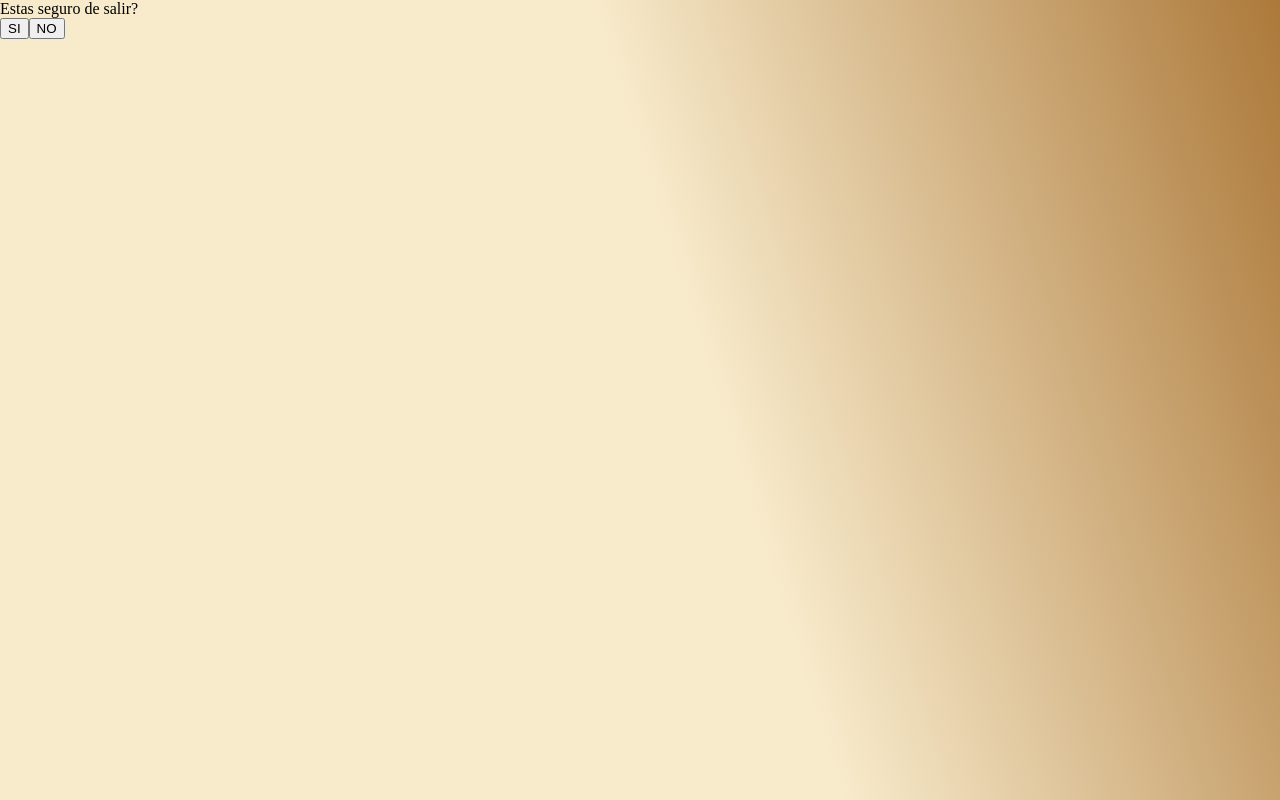
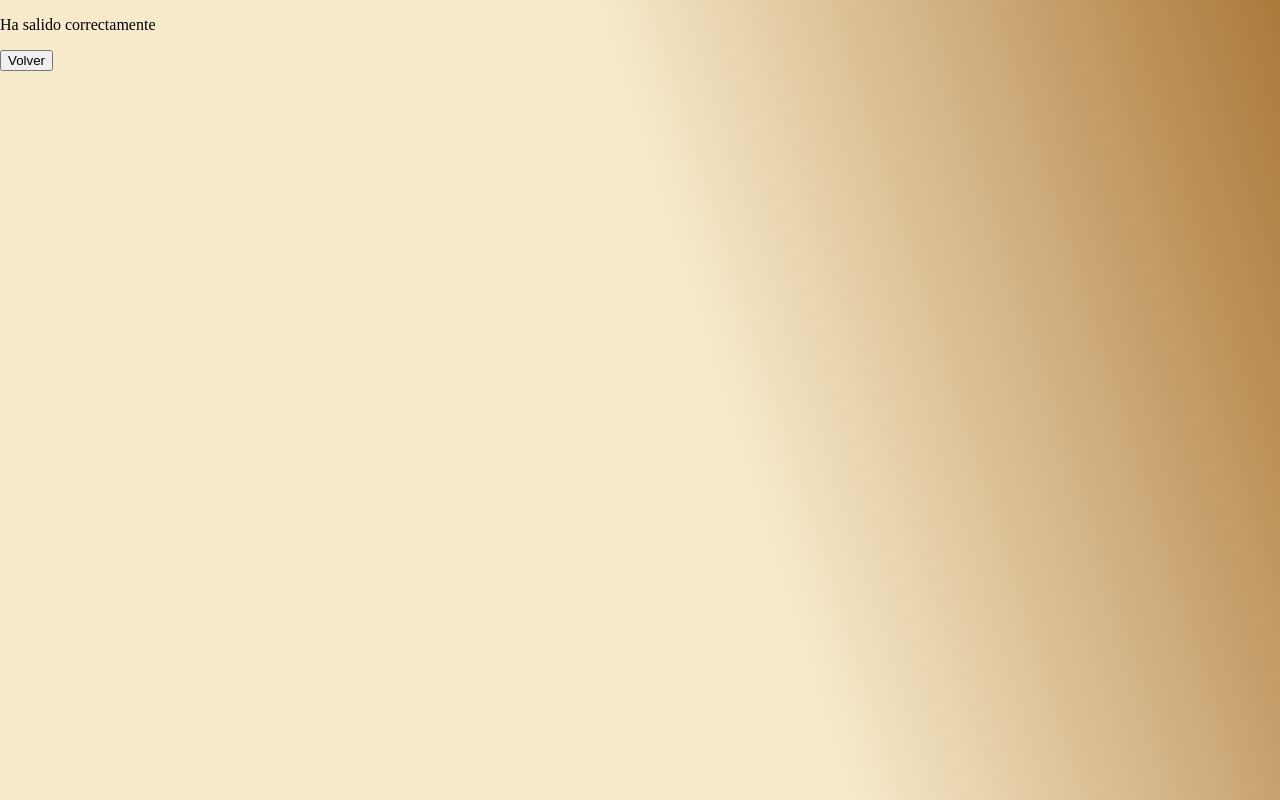
Before and after one commit to Javour02/Libros, a React (Create React App) app in the folder libros-app/: page /signOut in a window 1280 px wide. Built offline with nearby package versions, Linux system fonts and the light colour scheme.

Commit message:
Sign in y log in

```diff
--- a/libros-app/src/pages/LogIn/LogIn.js
+++ b/libros-app/src/pages/LogIn/LogIn.js
@@ -14,7 +14,7 @@ class LogIn extends Component {
         userName: "",
         password: "",
         isError: this.props.errorMessageAuth,
-        errorMessage: this.props.errorMessage,
+        errorMessage: "",
     };
 
     componentDidMount(){
@@ -33,16 +33,6 @@ class LogIn extends Component {
     }
 
     render() {
-        return this.state.isUserLoggedIn
-            ? this.onUserLoggedIn()
-            : this.onUserLoggedOut();
-    }
-
-    onUserLoggedIn() {
-        return (<Navbar />);
-    }
-
-    onUserLoggedOut() {
         return (
             <div className="logIn">
                 <h1 className="logIn--title">Log in</h1>
@@ -111,7 +101,7 @@ class LogIn extends Component {
 
         if(validator.isEmail(userData.email) && userData.password!==""){
             this.props.onUserLogin(userData, () => {
-                this.props.history.push("/");
+                //this.props.history.push("/");
             });
         }else{
             let isError = true;
--- a/libros-app/src/pages/SignOut/signOut.js
+++ b/libros-app/src/pages/SignOut/signOut.js
@@ -8,6 +8,7 @@ import { Link } from 'react-router-dom';
 class SignOut extends Component {
     state = {
         isUserLoggedIn: this.props.isUserLoggedIn,
+        gotomenu: false,
     };
 
     componentDidMount(){
@@ -28,13 +29,11 @@ class SignOut extends Component {
     render(){
         return (
             <div className="sign-out">
-                <t1>Estas seguro de salir?</t1>
+                {this.signOutDefinitively()}
+                <p>Ha salido correctamente</p>
                 <div className="signOut-buttons">
                     <Link to="/">
-                    <button onClick={this.signOutDefinitively()}>SI</button>
-                    </Link>
-                    <Link to="/MainMenu">
-                    <button>NO</button>
+                        <button>Volver</button>
                     </Link>
                 </div>
             </div>
@@ -54,8 +53,8 @@ class SignOut extends Component {
 
     const mapDispatchToProps = (dispatch) => {
         return {
-            onSignOut: (authData, onSuccessCallback) =>
-                dispatch(actionCreators.logOut(authData)),
+            onSignOut: () =>
+                dispatch(actionCreators.logOut()),
         };
     };
 
--- a/libros-app/src/store/reducers/authentication.js
+++ b/libros-app/src/store/reducers/authentication.js
@@ -37,6 +37,7 @@ const signUp = (state, action) => {
 
 const logOut = (state, action) => {
   console.log("he hecho log out creo");
+  localStorage.clear();
   return updateObject(state, {
     isUserLoggedIn: false,
     userLoggedIn: {
```
